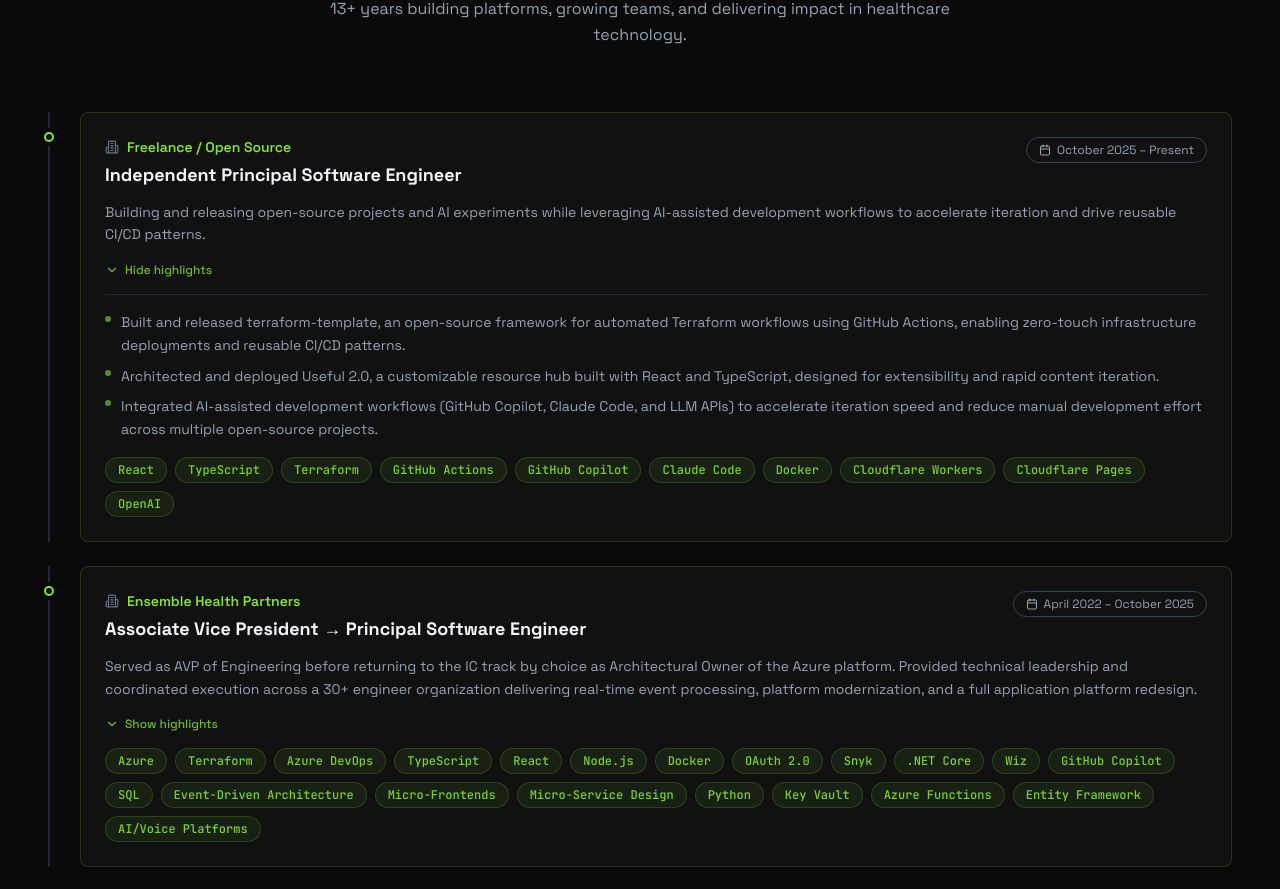
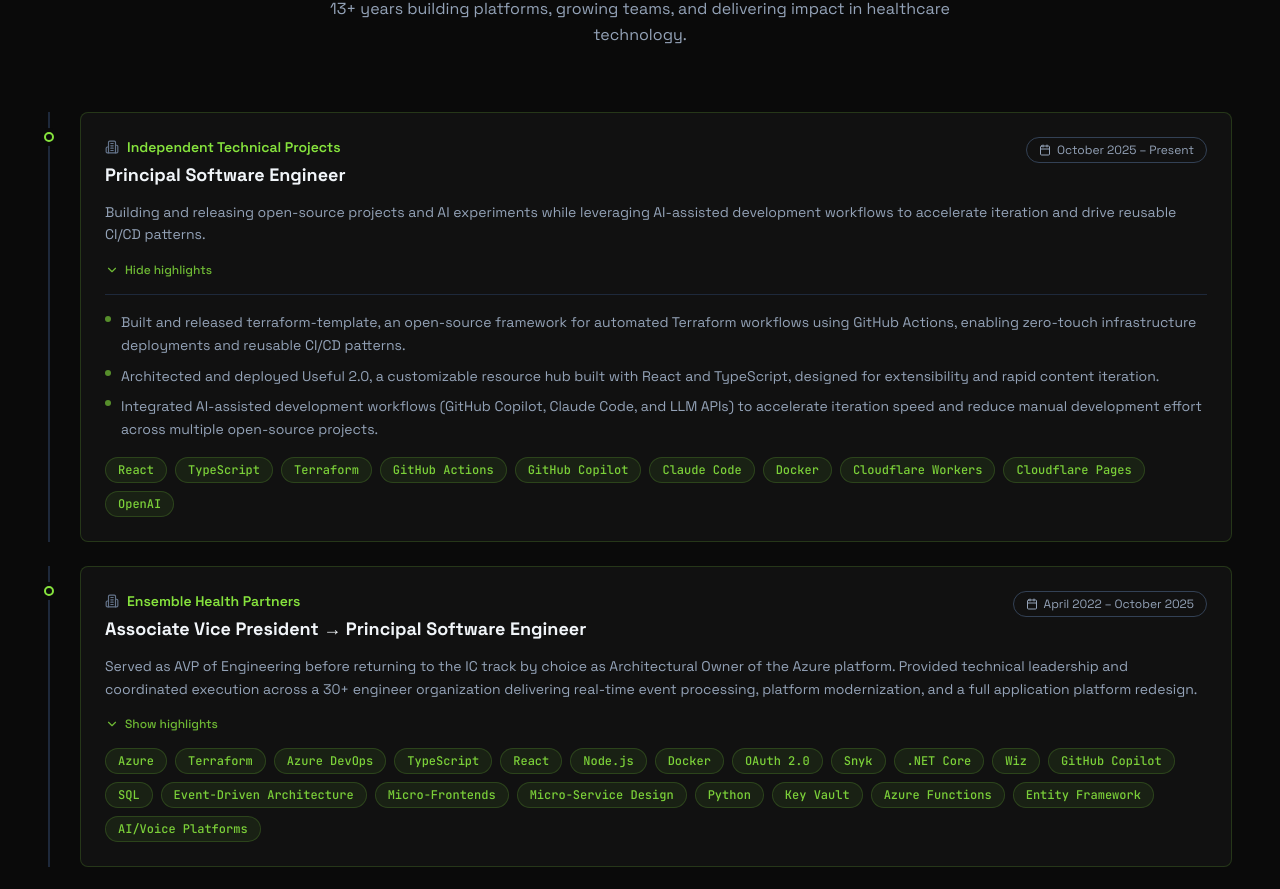
Before and after one commit to PseudoCoding/portfolio-site, a React (Vite) app: page / in a window 1280 px wide. Shown: the part 2330-3219 px from the top of the page. Built offline with nearby package versions, Linux system fonts and the light colour scheme.

Commit message:
Update config.ts

```diff
--- a/src/config.ts
+++ b/src/config.ts
@@ -61,8 +61,8 @@
     entries: [
       {
         id: 'independent',
-        company: 'Freelance / Open Source',
-        role: 'Independent Principal Software Engineer',
+        company: 'Independent Technical Projects',
+        role: 'Principal Software Engineer',
         period: 'October 2025 – Present',
         summary:
           'Building and releasing open-source projects and AI experiments while '
```
